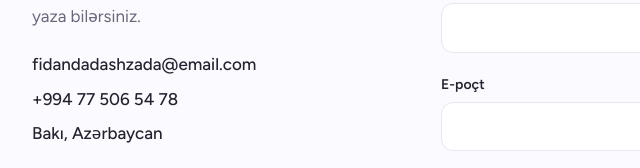
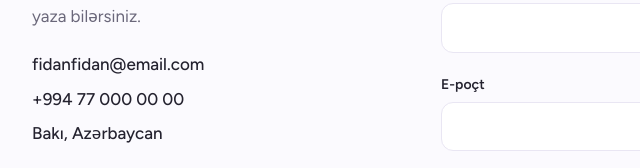
Before and after one commit to fidandadashzada/online-cv, a plain HTML site: page index.html in a window 1280 px wide. Shown: the part 3131-3299 px from the top of the page, 182-822 px from the left. Drawn offline with Linux system fonts and the light colour scheme.

Commit message:
task hell oldu

```diff
--- a/index.html
+++ b/index.html
@@ -107,8 +107,8 @@
       <div>
         <p data-i18n="contact.text">Əməkdaşlıq, təcrübə və ya sadəcə sual üçün yaza bilərsiniz.</p>
         <div class="info">
-          <a href="mailto:fidandadashzada@email.com">fidandadashzada@email.com</a>
-          <a href="tel:+994775065478">+994 77 506 54 78</a>
+          <a href="mailto:fidandadashzada@email.com">fidanfidan@email.com</a>
+          <a href="tel:+994775065478">+994 77 000 00 00</a>
           <span data-i18n="contact.city">Bakı, Azərbaycan</span>
         </div>
       </div>
```
